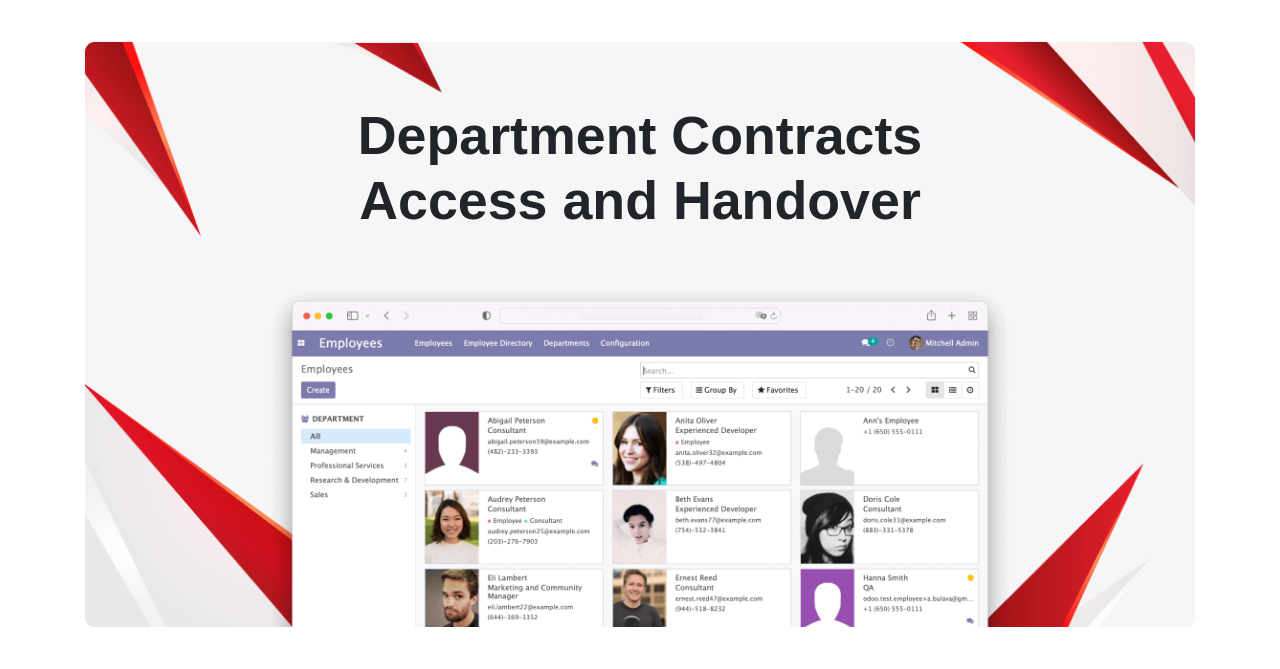
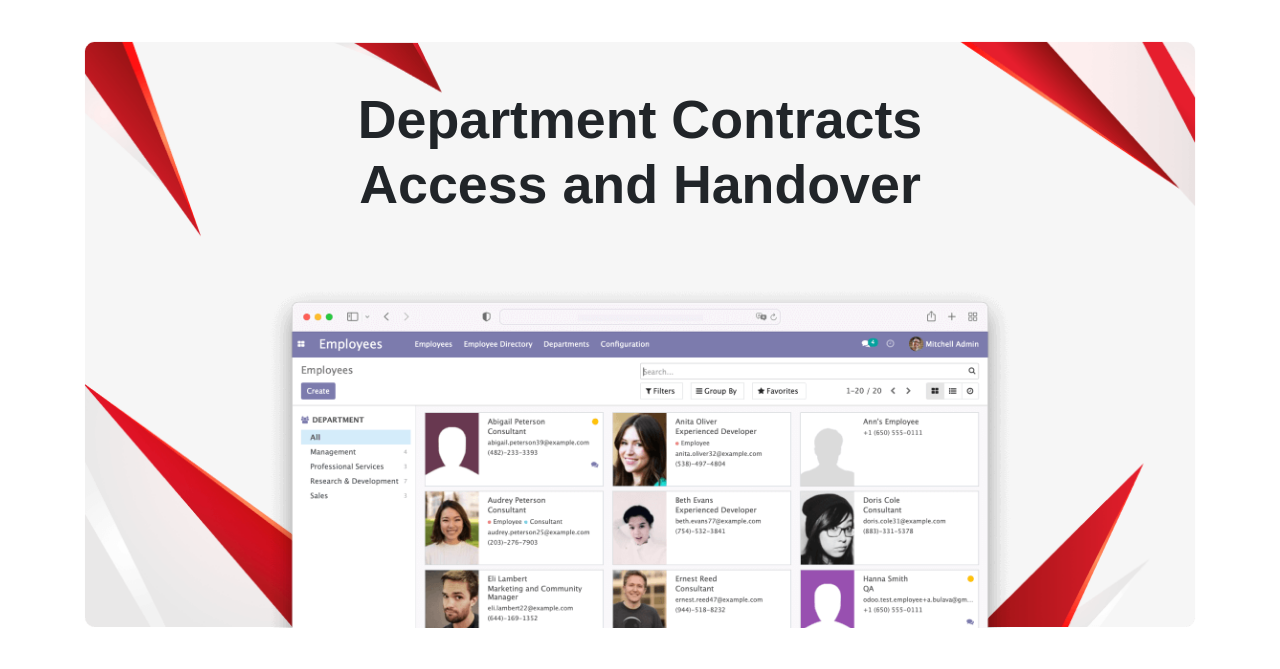
Before and after one commit to codeitua/Odoo-Addons, a plain HTML site: page department_contracts_access/static/description/index.html in a window 1280 px wide. Shown: the part 66-735 px from the top of the page. Drawn offline with nearby package versions, Linux system fonts and the light colour scheme.

Commit message:
fixed markup

```diff
--- a/department_contracts_access/static/description/index.html
+++ b/department_contracts_access/static/description/index.html
@@ -25,12 +25,12 @@
             </div>
         </div>
 
-        <div class="row position-relative " style="position: relative;justify-content: center !important;display: flex;">
-            <h2 class="position-absolute" style="position: absolute !important;
+        <div class="row position-relative justify-content-center" style="position: relative;display: flex;">
+            <h2 class="position-absolute" style="position: absolute;
                         text-align: center;
+                        margin-top: 55px;
                         width: 100%;
                         max-width: 693px;
-                        top: 12% !important;
                         font-family: 'Montserrat', sans-serif;
                         font-weight: 700;
                         font-size: clamp(18px, 4.2vw, 54px);
@@ -40,9 +40,7 @@
                 Department Contracts Access and Handover
             </h2>
             <img src="bg.png" alt="bg" width="100%">
-            <img class="position-absolute" src="bg-screenshot.png" alt="bg screenshot" style="position: absolute;
-    bottom: 0;
-    width: 67%;">
+             <img class="" src="bg-screenshot.png" alt="bg screenshot" style="width: 67%;margin-top: -30.6%;">
         </div>
 
         <div class="column ">
```
